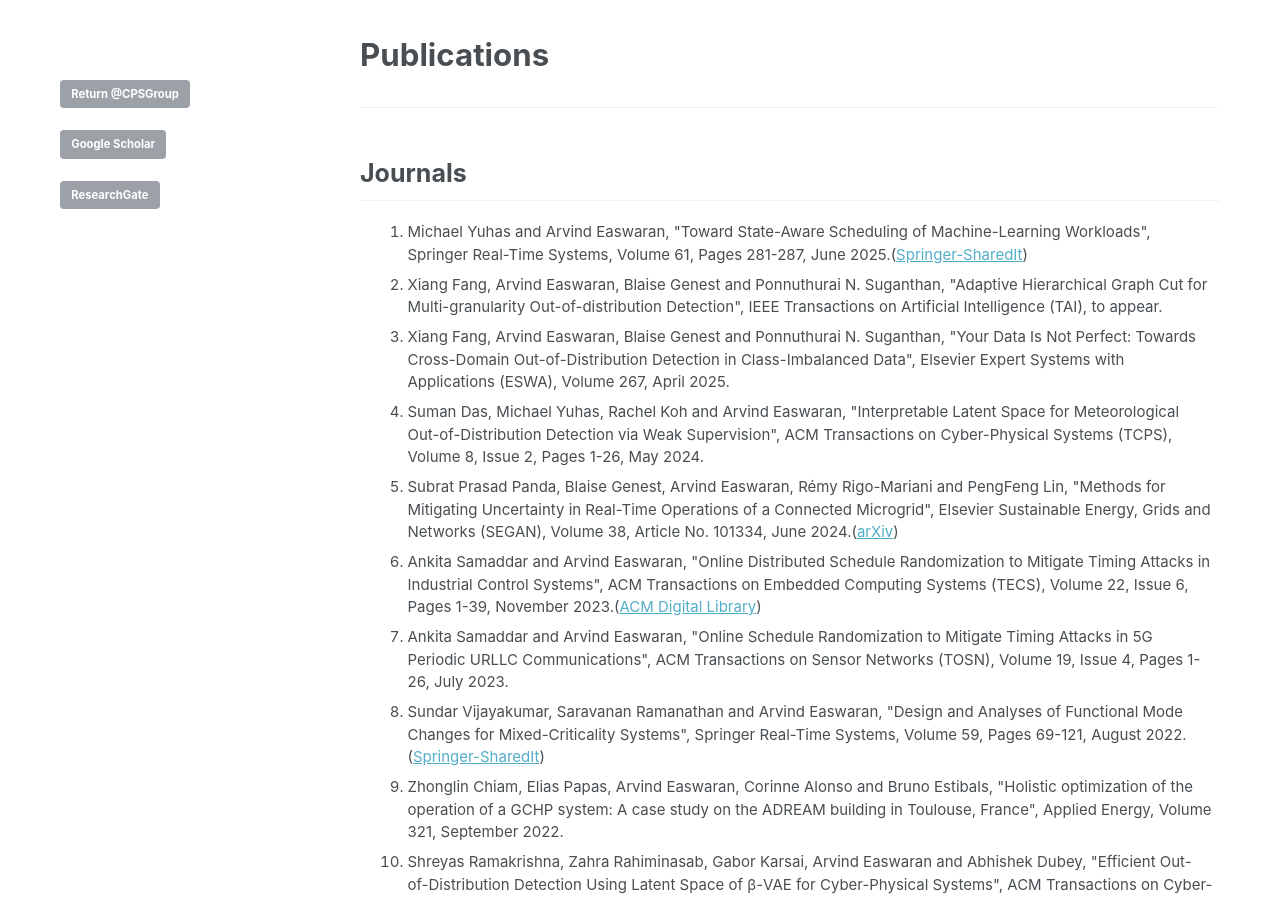
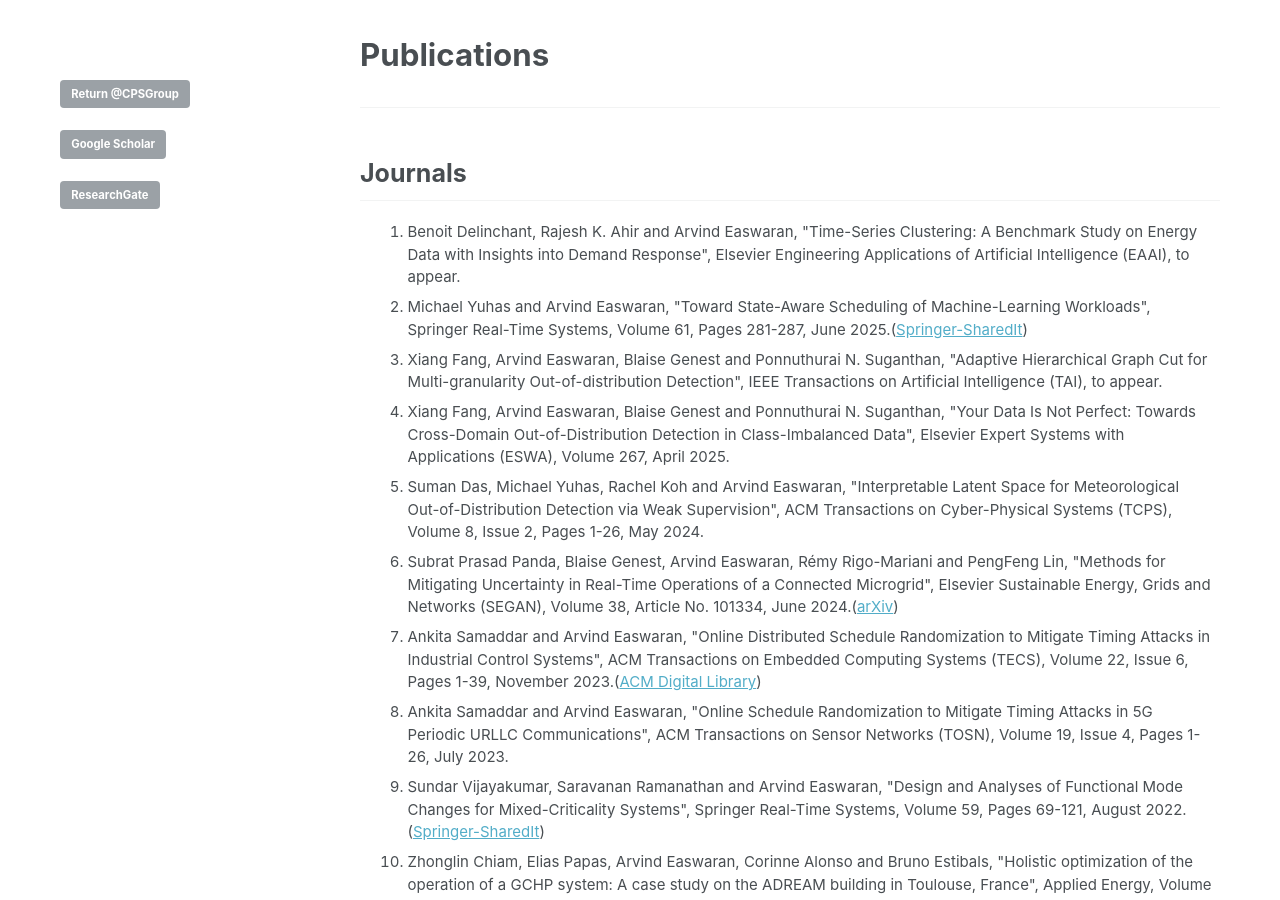
Before and after one commit to CPS-research-group/CPS-research-group.github.io, a Jekyll site: the page built from _pages/research_profile.md, in a window 1280 px wide and 900 px high. Built offline with Jekyll 4.4.1, drawn with Linux system fonts in a browser that asks for light colours; some of the changed text lies outside the part shown.

Commit message:
Updates.

```diff
--- a/_pages/research_profile.md
+++ b/_pages/research_profile.md
@@ -23,6 +23,7 @@
 ******
 ## Journals
   <ol>
+  	  	<li class="a">Benoit Delinchant, Rajesh K. Ahir and Arvind Easwaran, "Time-Series Clustering: A Benchmark Study on Energy Data with Insights into Demand Response", Elsevier Engineering Applications of Artificial Intelligence (EAAI), to appear.</li>
   	  	<li class="a">Michael Yuhas and Arvind Easwaran, "Toward State-Aware Scheduling of Machine-Learning Workloads", Springer Real-Time Systems, Volume 61, Pages 281-287, June 2025.(<a href="https://rdcu.be/eplgR">Springer-SharedIt</a>)</li>
 		<li class="a">Xiang Fang, Arvind Easwaran, Blaise Genest and Ponnuthurai N. Suganthan, "Adaptive Hierarchical Graph Cut for Multi-granularity Out-of-distribution Detection", IEEE Transactions on Artificial Intelligence (TAI), to appear.</li>
 		<li class="a">Xiang Fang, Arvind Easwaran, Blaise Genest and Ponnuthurai N. Suganthan, "Your Data Is Not Perfect: Towards Cross-Domain Out-of-Distribution Detection in Class-Imbalanced Data", Elsevier Expert Systems with Applications (ESWA), Volume 267, April 2025.</li>
@@ -156,6 +157,8 @@
 ## Workshops
 
  <ol>
+		        <li class="a">Xiaotao Liu, Prashant Mohit and Arvind Easwaran, "CAPO: A Unified Policy Gradient Approach for Reward and Cost Optimization in Safe Reinforcement Learning", (AAAI), 2025.</li>
+
 		        <li class="a">Chuanchao Gao and Arvind Easwaran, "VecSim, a Vehicular Edge Computing Simulator for Real-Time Applications", Demo Session of IEEE International Conference on Embedded and Real-Time Computing Systems and Applications (RTCSA), 2025.</li>
 		        <li class="a">Sharath Ram Kumar, Arvind Easwaran, Benoit Delinchant and Rémy Rigo-Mariani, "Improving Demand Response Programs Using Override Signals with Reinforcement Learning", International Workshop on Advanced Deep Reinforcement Learning in Energy Systems (ADELE), 2025.</li>
 		        <li class="a">Subrat Panda, Blaise Genest and Arvind Easwaran, "Programmatic Reinforcement Learning for Trustworthy Microgrid Management",  AI for X Conference (AI4X), 2025.</li>
```
